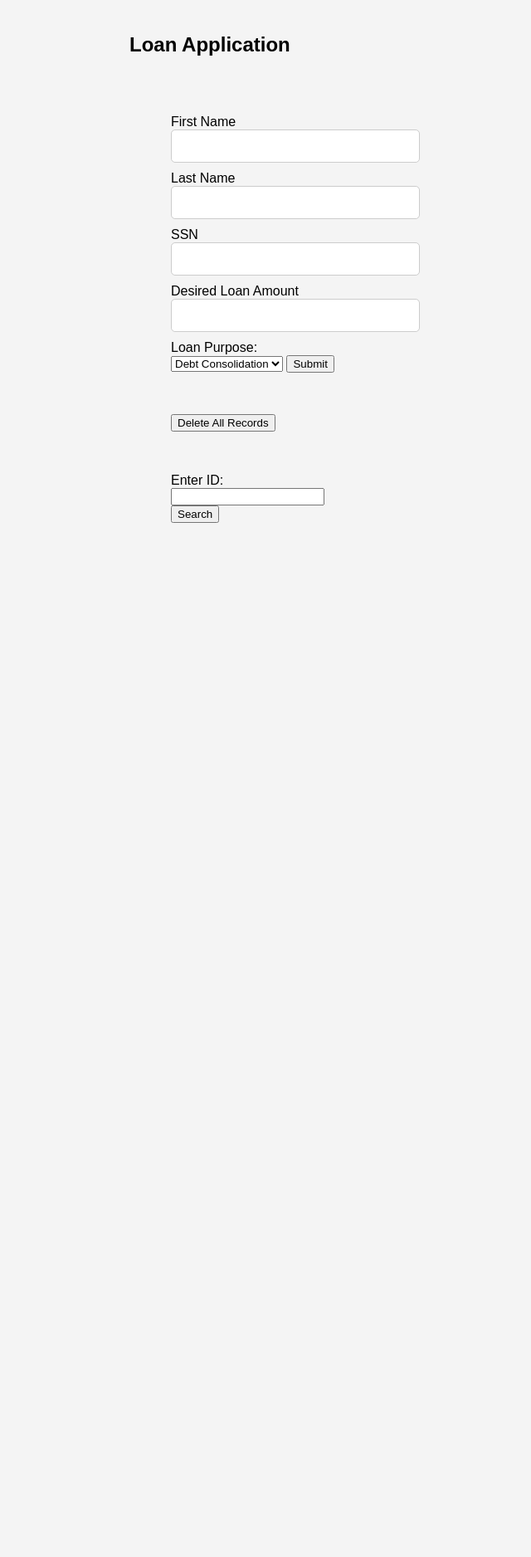
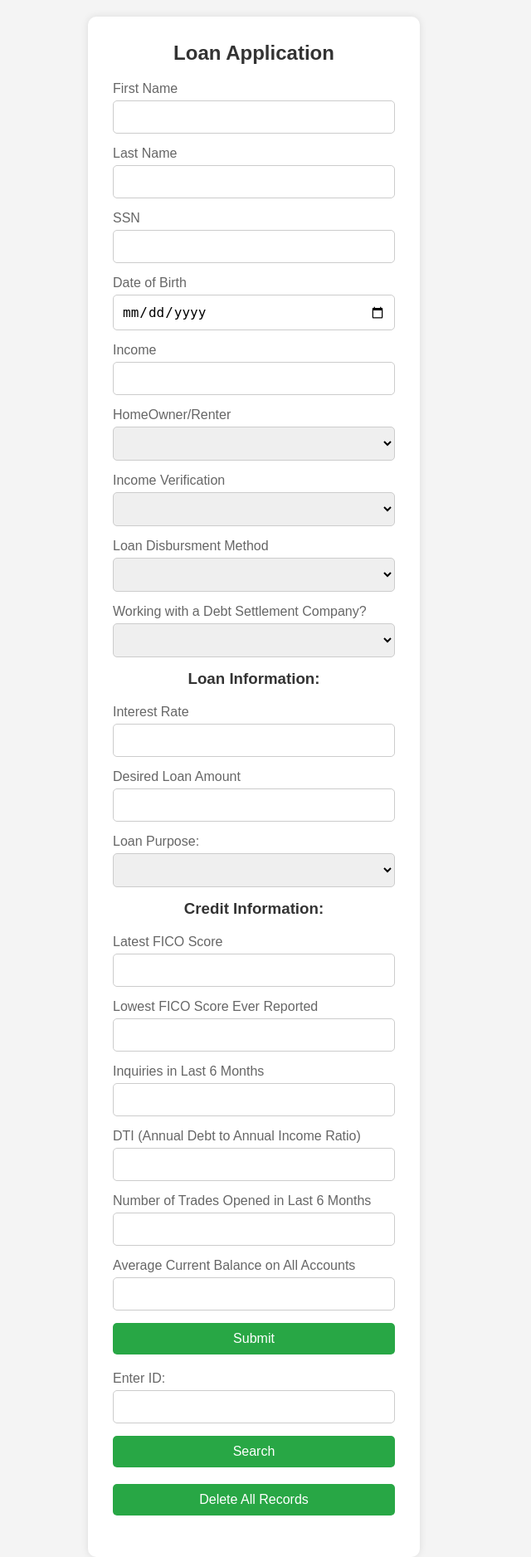
Before and after one commit to vdasari2/Lending-Club-Front-End, a Flask app: page / in a window 1280 px wide. Shown: the whole page at 83% size, without its empty margins (334-974 px from the left). Before the commit the page ends 630 px from the top, so only its background shows below. Run offline with Flask 3, Linux system fonts and the light colour scheme.

Commit message:
Added new input fields

```diff
--- a/app.py
+++ b/app.py
@@ -15,44 +15,64 @@ def index():
     if request.method == 'POST':
         firstname = request.form['firstname']
         lastname = request.form['lastname']
-        loanamount = request.form['loanamount']
+        loanamount = int(request.form['loanamount'])
         loanpurpose = request.form['loanpurpose']
-        ssn = request.form['ssn']
-        FICO = random.randint(600, 850)
-        inq_last_6mths = random.randint(0,6)
-        revol_bal = random.randint(0,100)
-        home_ownership = random.randint(0,1)
-        # Insert data into MongoDB
+        ssn = int(request.form['ssn'])
+        dob = request.form['dob']
+        income = int(request.form['income'])
+        inq_last_6mths = int(request.form['inq'])
+        int_rate = float(request.form['intrate'])
+        if request.form['homeownership'] == 'Yes':
+            home_ownership = 0
+        elif request.form['homeownership'] == 'No':
+            home_ownership = 1
 
-        collection.insert_one({'First Name': firstname, 'Last Name': lastname, 'SSN':ssn, 'Loan Amount': loanamount, 'Loan Purpose':loanpurpose, 'FICO':FICO,
-        'Inquiries in last 6 Months':inq_last_6mths,'Revolving Utilization':revol_bal,'Home Ownership':home_ownership})
+        if request.form['debtsetlement'] == 'Yes':
+            debtsetlement = 1
+        elif request.form['debtsetlement'] == 'No':
+            debtsetlement = 1
 
-        # return redirect(url_for('success'))
+        if request.form['Loandisbursal'] == 'CASH':
+            Loandisbursal = 0
+        elif request.form['Loandisbursal'] == 'DIRECT PAY':
+            Loandisbursal = 1
+
+        if request.form['incomeverification'] == 'Not Verified':
+            incomeverification = 0
+        elif request.form['incomeverification'] == 'Source Verified':
+            incomeverification = 1
+        elif request.form['incomeverification'] == 'Source Verified':
+            incomeverification = 2
+        DTI = float(request.form['DTI'])
+        lfico = int(request.form['lfico'])
+        ofico = int(request.form['ofico'])
+        numtrades = int(request.form['numtrades'])
+        currbal = int(request.form['currbal'])
+
+        collection.insert_one({'First Name': firstname, 'Last Name': lastname, 'DOB':dob,'Income':income, 'SSN':ssn, 'Loan Amount': loanamount, 'Loan Purpose':loanpurpose,
+        'Inquiries in last 6 Months':inq_last_6mths,'Home Ownership':home_ownership,'Interest Rate':int_rate,'Income Verification':incomeverification,
+        'DTI':DTI,'fico_range_low':lfico,'Account Management FICO':ofico,'numtrades':numtrades,'currbal':currbal,'disbursement_method':Loandisbursal,'debt_settlement_flag':debtsetlement})
+
         return 'Success!'
     return render_template('index.html')
 
 @app.route('/delete', methods=['POST'])
 def delete_records():
     if request.method == 'POST':
-        # Delete all records from the database
         collection.delete_many({})
         return 'All records are deleted from the database!'
 
 @app.route('/search', methods=['POST'])
 def search_records():
     if request.method == 'POST':
-        ssn_v1 = request.form['ssn_v1'].strip()
-        print(type(ssn_v1))
+        ssn_v1 = int(request.form['ssn_v1'].strip())
+        print(ssn_v1)
         record = collection.find_one({'SSN': ssn_v1})
-        print(type(record))
         print(record)
         if record:
-            # Convert ObjectId to string
             record['_id'] = str(record['_id'])
-            # Return the record as JSON response
             return jsonify(record)
         else:
-            # If no matching record was found, return an appropriate response
             return jsonify({'message': 'No record found for the provided SSN.'}), 404
 
 @app.route('/success')
--- a/templates/index.html
+++ b/templates/index.html
@@ -7,68 +7,170 @@
     <style>
         body {
             font-family: Arial, sans-serif;
-            width: 300px;
-            margin: 0 auto;
-            padding: 20px;
             background-color: #f4f4f4;
+            display: flex;
+            justify-content: center;
+            align-items: flex-start; /* Align items to the top */
+            height: 100vh;
+            margin: 0;
+            overflow-y: auto; /* Allow vertical scrolling */
+        }
+        .container {
+            background-color: #fff;
+            padding: 30px;
+            border-radius: 10px;
+            box-shadow: 0 0 10px rgba(0, 0, 0, 0.1);
+            width: 100%;
+            max-width: 400px;
+            box-sizing: border-box;
+            margin-top: 20px; /* Add a top margin */
+        }
+        h2 {
+            text-align: center;
+            color: #333;
+            margin: 0 0 20px; /* Adjust bottom margin */
         }
         form {
-            font-family: Arial, sans-serif;
-            width: 300px;
-            padding-left: 50px;
-            padding-right: 20px;
-            padding-top: 50px;
-            background-color: #f4f4f4;
+            margin-bottom: 20px;
         }
-        input[type="firstname"],
-        input[type="lastname"],
-        input[type="loanamount"],
-        input[type="password"] {
+        label {
+            display: block;
+            margin-bottom: 5px;
+            color: #666;
+        }
+        input[type="text"],
+        input[type="password"],
+        input[type="number"],
+        input[type="date"],
+        select {
             width: 100%;
-            height: 40px; /* Adjust height as needed */
             padding: 10px;
-            margin-bottom: 10px;
+            margin-bottom: 15px;
             border: 1px solid #ccc;
             border-radius: 5px;
-            box-sizing: border-box; /* Ensure padding and border are included in width */
+            box-sizing: border-box;
+            font-size: 16px;
+        }
+        input[type="submit"] {
+            width: 100%;
+            padding: 10px;
+            background-color: #28a745;
+            border: none;
+            border-radius: 5px;
+            color: #fff;
+            font-size: 16px;
+            cursor: pointer;
+            transition: background-color 0.3s ease;
+        }
+        input[type="submit"]:hover {
+            background-color: #218838;
+        }
+        h3{
+            text-align: center;
+            color: #333;
+            margin: 0 0 20px; /* Adjust bottom margin */
         }
     </style>
 </head>
 <body>
+    <div class="container">
         <h2>Loan Application</h2>
         <form method="post">
-        <label for="firstname">First Name</label><br>
-        <input type="firstname" id="firstname" name="firstname"><br>
+            <label for="firstname">First Name</label>
+            <input type="text" id="firstname" name="firstname">
 
-        <label for="lastname">Last Name</label><br>
-        <input type="lastname" id="lastname" name="lastname"><br>
+            <label for="lastname">Last Name</label>
+            <input type="text" id="lastname" name="lastname">
 
-        <label for="ssn">SSN</label><br>
-        <input type="password" id="password" name="ssn"><br>
+            <label for="ssn">SSN</label>
+            <input type="password" id="ssn" name="ssn">
 
-        <label for="loanamount">Desired Loan Amount</label><br>
-        <input type="loanamount" id="loanamount" name="loanamount"><br>
+            <label for="dob">Date of Birth</label>
+            <input type="date" id="dob" name="dob">
 
-        <label for="loanpurpose">Loan Purpose:</label><br>
+            <label for="income">Income</label>
+            <input type="number" id="income" name="income" step="0.01">
+
+            <label for="homeownership">HomeOwner/Renter</label>
+            <select id="homeownership" name="homeownership">
+                <option value=""></option>
+                <option value="Yes">Yes</option>
+                <option value="No">No</option>
+            </select>
+
+            <label for="incomeverification">Income Verification</label>
+            <select id="incomeverification" name="incomeverification">
+                <option value=""></option>
+                <option value="Not Verified">Not Verified</option>
+                <option value="Source Verified">Source Verified</option>
+                <option value="Verified">Verified</option>
+            </select>
+
+            <label for="Loandisbursal">Loan Disbursment Method</label>
+            <select id="Loandisbursal" name="Loandisbursal">
+                <option value=""></option>
+                <option value="CASH">CASH</option>
+                <option value="DIRECT PAY">DIRECT PAY</option>
+            </select>
+
+            <label for="debtsetlement">Working with a Debt Settlement Company?</label>
+            <select id="debtsetlement" name="debtsetlement">
+                <option value=""></option>
+                <option value="Yes">Yes</option>
+                <option value="No">No</option>
+            </select>
+
+            <h3>Loan Information:</h3>
+
+            <label for="intrate">Interest Rate</label>
+            <input type="number" id="intrate" name="intrate">
+
+            <label for="loanamount">Desired Loan Amount</label>
+            <input type="number" id="loanamount" name="loanamount">
+
+            <label for="loanpurpose">Loan Purpose:</label>
             <select id="loanpurpose" name="loanpurpose">
+                <option value=""></option>
                 <option value="Debt Consolidation">Debt Consolidation</option>
                 <option value="Medical">Medical</option>
                 <option value="Travel">Travel</option>
                 <option value="Taxes">Taxes</option>
                 <option value="Wedding">Wedding</option>
+                <option value="Other">Other</option>
             </select>
+
+            <h3>Credit Information:</h3>
+
+            <label for="lfico">Latest FICO Score</label>
+            <input type="number" id="lfico" name="lfico">
+
+            <label for="ofico">Lowest FICO Score Ever Reported</label>
+            <input type="number" id="ofico" name="ofico">
+
+            <label for="inq">Inquiries in Last 6 Months </label>
+            <input type="number" id="inq" name="inq">
+
+            <label for="DTI">DTI (Annual Debt to Annual Income Ratio)</label>
+            <input type="number" id="DTI" name="DTI" step="0.01">
+
+            <label for="numtrades">Number of Trades Opened in Last 6 Months</label>
+            <input type="number" id="numtrades" name="numtrades">
+
+            <label for="currbal">Average Current Balance on All Accounts</label>
+            <input type="number" id="currbal" name="currbal">
+
             <input type="submit" value="Submit">
         </form>
+
+        <form method="post" action="/search">
+            <label for="ssn_v1">Enter ID:</label>
+            <input type="text" id="ssn_v1" name="ssn_v1">
+            <input type="submit" value="Search">
+        </form>
+
         <form method="post" action="/delete">
             <input type="submit" value="Delete All Records">
         </form>
-
-    <form method="post" action="/search">
-        <label for="ssn_v1">Enter ID:</label><br>
-        <input type="text" id="ssn_v1" name="ssn_v1"><br>
-        <input type="submit" value="Search">
-    </form>
-
-
+    </div>
 </body>
 </html>
```
Lines whose indentation alone changed are shown as unchanged.
